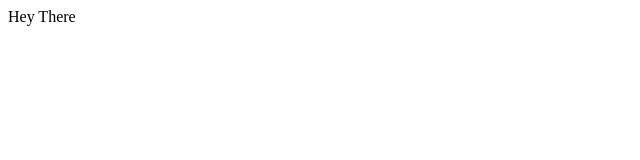
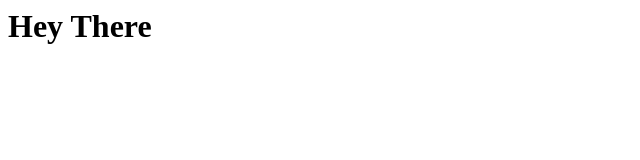
Before and after one commit to lindsaygarf/demo123, a plain HTML site: page index.html in a window 1280 px wide. Shown: the whole page, without its empty margins (0-640 px from the left). Drawn offline with Linux system fonts and the light colour scheme.

Commit message:
Update index.html
Add title in header

```diff
--- a/index.html
+++ b/index.html
@@ -1,9 +1,10 @@
 <html>
     <head>
-
+        <title>This is my first page with Github</title>
     </head>
     <body>
-        <hi> Hey There </hi>
+        <h1> Hey There </h1>
+
     </body>
 
 </html>
```
